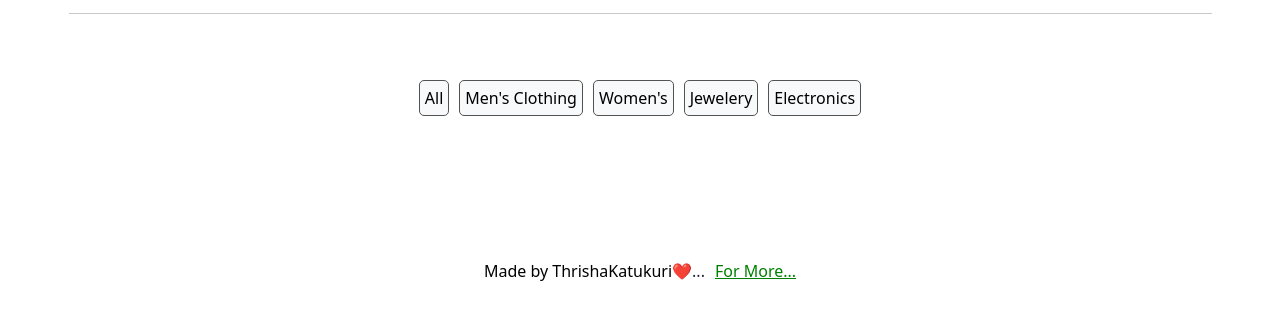
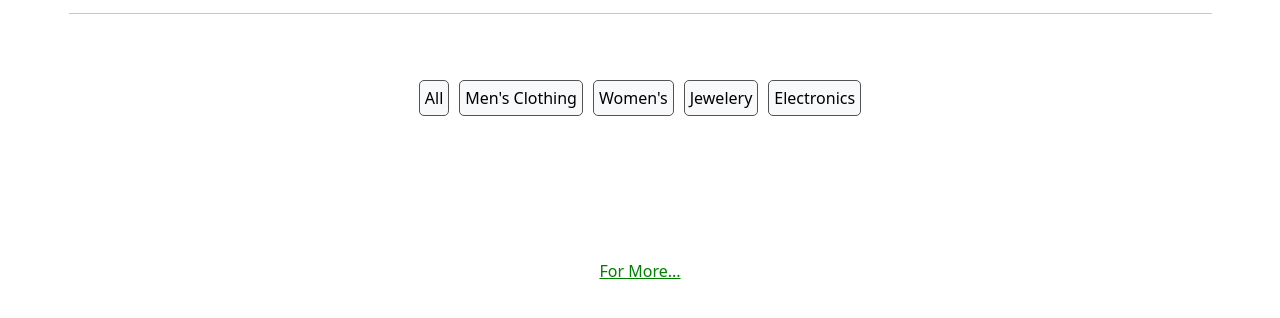
Before and after one commit to thrishakatukuri/Trendyra, a plain HTML site: page index.html in a window 1280 px wide. Shown: the part 670-988 px from the top of the page. Drawn offline with nearby package versions, Linux system fonts and the light colour scheme; no server answers.

Commit message:
footer--links

```diff
--- a/index.html
+++ b/index.html
@@ -64,7 +64,7 @@
     </div>
   </section>
   <footer id="footer">
-    <p><span>Made by ThrishaKatukuri</span>❤️...</p>
+    <!-- <p><span>Made by ThrishaKatukuri</span>❤️...</p> -->
     <!-- <a href="https://www.achieversit.com/">(AchiversIT)</a> -->
     <!-- <a href="https://github.com/thrishakatukuri">For More...</a> -->
      <p><a href="./index.html">For More...</a></p>
```
